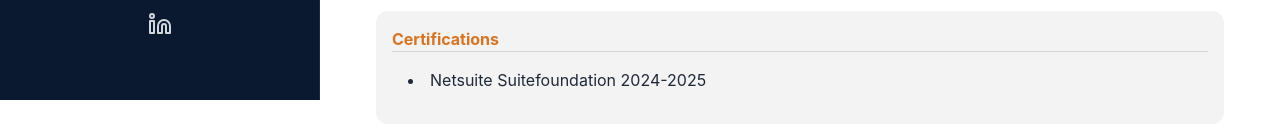
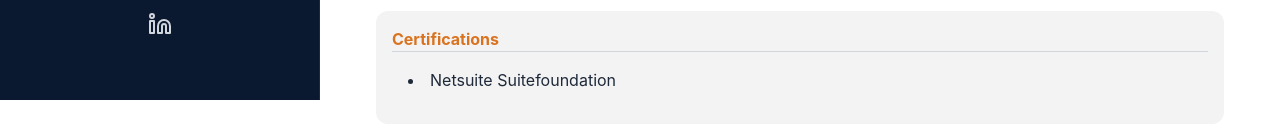
Before and after one commit to senmai121/my-port-folio, a Next.js app: page / in a window 1280 px wide. Shown: the part 700-838 px from the top of the page. Built offline with nearby package versions, Linux system fonts and the light colour scheme; no server answers.

Commit message:
Fix About

```diff
--- a/src/pages/about.tsx
+++ b/src/pages/about.tsx
@@ -150,7 +150,7 @@ const About = () => {
                             </div>
                             <hr className="border-gray-300"/>
                             <p className="m-4">
-                               <li><a href="/doc/Kanachai Niyomslipchai-NetSuite Certified SuiteFoundation.pdf">Netsuite Suitefoundation 2024-2025</a></li>
+                               <li><a href="/doc/Kanachai Niyomslipchai-NetSuite Certified SuiteFoundation.pdf">Netsuite Suitefoundation</a></li>
                             </p>
 
 
```
